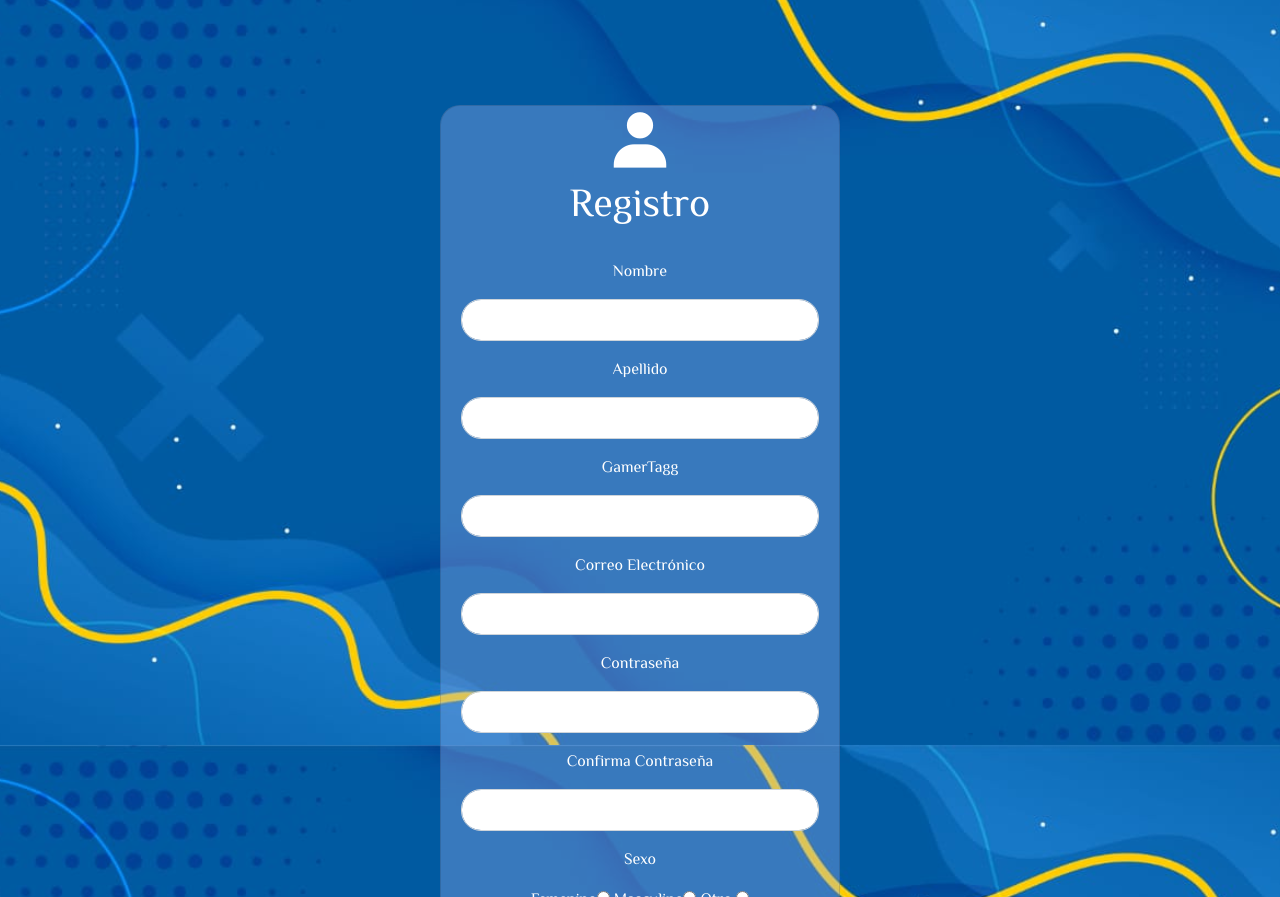
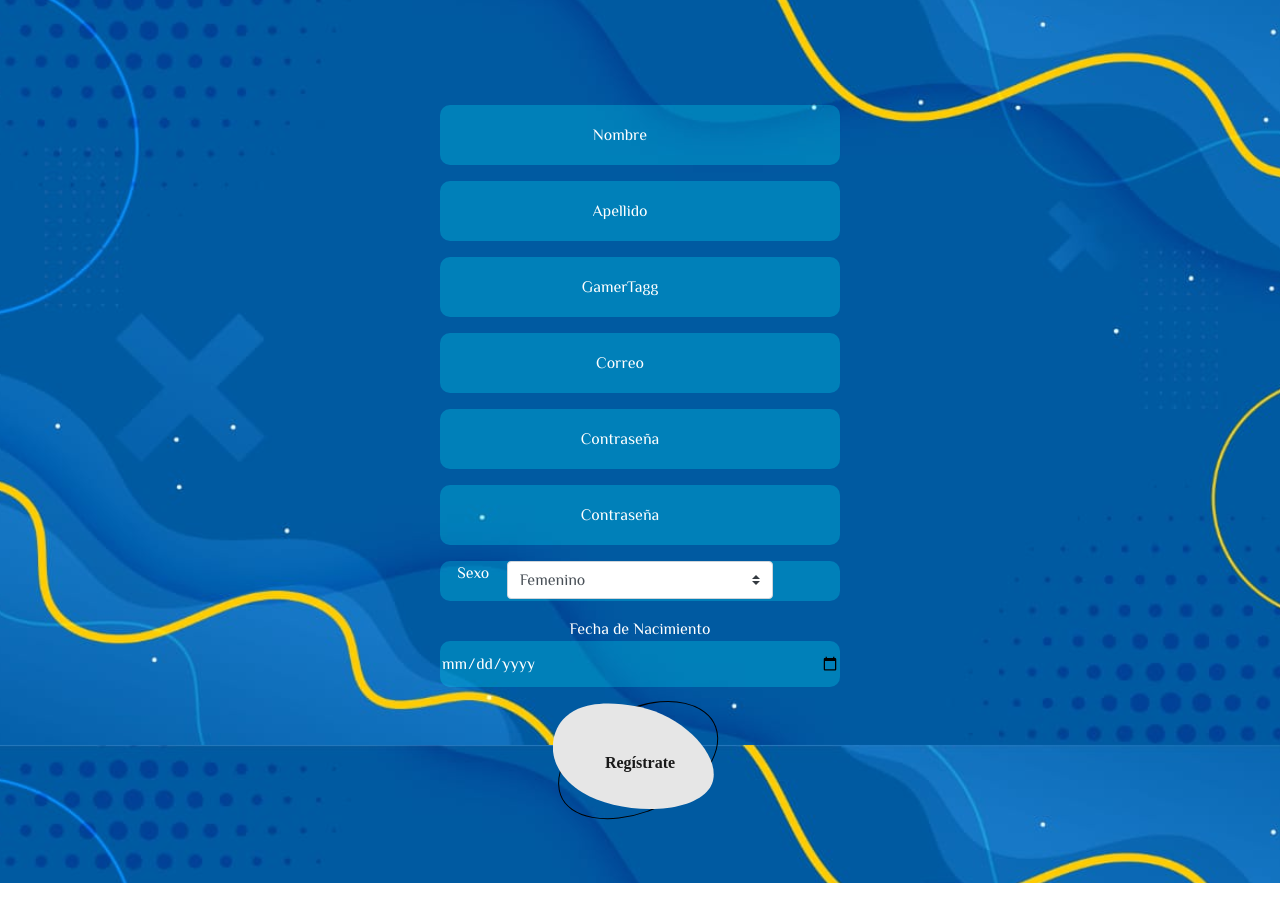
Before and after one commit to victoramon/Easter-egg, a website: page registro.html in a window 1280 px wide. Shown: the part 55-952 px from the top of the page. Drawn offline with nearby package versions, Linux system fonts and the light colour scheme; a web font is replaced by a local one.

Commit message:
cambios generales

```diff
--- a/registro.html
+++ b/registro.html
@@ -69,94 +69,53 @@
     </header>
     <div class="container ">
         <div id="formulario">
-            <div class="card  text-center">
-                <form id="form1">
-                    <div class="icono">
-                        <i class='bx bxs-user'></i>
+            <form class="text-center form__contacto">
+                <div class="form-group">
+                    <label for="InputName">Nombre</label>
+                    <input type="name" placeholder="Nombre" class="form-control text-center" id="InputName" />
                 </div>
-                    <h1 class="text-center">Registro</h1>
-                    <br />
-                    <div class="form-group text-center">
-                        <p>Nombre</p>
-                        <label for="" class="sr-only">Nombre</label>
-                        <input id="name" type="text" class="form-control" autofocusid="validationCustom01" value=""
-                            required>
-                        <div class="valid-feedback">
-                            listo!
+                <div class="form-group">
+                    <label for="InputName">Apellido</label>
+                    <input type="name" placeholder="Apellido" class="form-control text-center" id="InputName" />
                 </div>
+                <div class="form-group">
+                    <label for="InputName">GamerTagg</label>
+                    <input type="name" placeholder="GamerTagg" class="form-control text-center" id="InputName" />
+                </div>
+                <div class="form-group">
+                    <label for="exampleInputEmail1">Correo</label>
+                    <input type="email" placeholder="Correo" class="form-control text-center" id="exampleInputEmail1" />
+                </div>
+                <div class="form-group">
+                    <label for="exampleInputEmail1">Contraseña</label>
+                    <input type="password" placeholder="Contraseña" class="form-control text-center"
+                        id="exampleInputEmail1" />
+                </div>
+                <div class="form-group">
+                    <label for="exampleInputEmail1">Confirmar Contraseña</label>
+                    <input type="password" placeholder="Contraseña" class="form-control text-center"
+                        id="exampleInputEmail1" />
                 </div>
 
-                    <div class="form-group text-center">
-                        <p>Apellido</p>
-                        <label for="" class="sr-only">correo</label>
-                        <input id="apellido" type="text" class="form-control" autofocusid="validationCustom01" value=""
-                            required>
-                        <div class="valid-feedback">
-                            listo!
-                        </div>
+                <div class="form-group">
+                    <p>Sexo</p>
+                    <label class="mr-sm-2 sr-only" for="inlineFormCustomSelect">Preference</label>
+                    <select class="custom-select mr-sm-2" id="inlineFormCustomSelect">
+                        <option value="1">Femenino</option>
+                        <option value="2">Masculino</option>
+                        <option value="3">Otro</option>
+                    </select>
                 </div>
 
-                    <div class="form-group text-center">
-                        <p>GamerTagg</p>
-                        <label for="" class="sr-only">correo</label>
-                        <input id="GamerTagg" type="text" class="form-control" autofocusid="validationCustom01" value=""
-                            required>
-                        <div class="valid-feedback">
-                            listo!
-                        </div>
-                    </div>
-                    <div class="form-group text-center">
-                        <p>Correo Electrónico</p>
-                        <label for="" class="sr-only">correo</label>
-                        <input id="correo" type="text" class="form-control" autofocusid="validationCustom01" value=""
-                            required>
-                        <div class="valid-feedback">
-                            listo!
-                        </div>
-                    </div>
-                    <div class="form-group text-center">
-                        <p>Contraseña</p>
-                        <label for="" class="sr-only">correo</label>
-                        <input id="contrasenia1" type="text" class="form-control" autofocusid="validationCustom01" value=""
-                            required>
-                        <div class="valid-feedback">
-                            listo!
-                        </div>
-                    </div>
-                    <div class="form-group text-center">
-                        <p>Confirma Contraseña</p>
-                        <label for="" class="sr-only">correo</label>
-                        <input id="contrasenia2" type="text" class="form-control" autofocusid="validationCustom01" value=""
-                            required>
-                        <div class="valid-feedback">
-                            listo!
-                        </div>
-                    </div>
-                    <div class="form-group text-center">
-                        <p>Sexo</p>
-                        Femenino<input type="radio" name="Sexo" id="1">
-                        Masculino<input type="radio" name="Sexo" id="2">
-                        Otro <input type="radio" name="Sexo" id="3">
-                        <div class="valid-feedback">
-                            listo!
-                        </div>
-                    </div>
-
-                    <p>Fecha de Nacimiento </p><input type="date" class="redondeado" name="date" id="start"
-                        max="2003-12-31" min="1960-12-31">
-                    <br><br>
-
-                    <div class="form-group form-check">
-                        <input type="checkbox" class="form-check-input" id="exampleCheck1">
-                        <label class="form-check-label" for="exampleCheck1">Acepto términos y condiciones</label>
+                    Fecha de Nacimiento
+                <div class="form-group">
+                    <input type="date" class="redondeado" name="date" id="start" max="2003-12-31" min="1960-12-31">
                 </div>
 
                <button type="button" class="form__register--btn button button--janus">
-                        <span>Registrame</span>
+                    <span>Regístrate</span>
                 </button>
-                    <br />
             </form>
-            </div>
         </div>
     </div>
 
--- a/src/css/index.css
+++ b/src/css/index.css
@@ -69,3 +69,91 @@ body::-webkit-scrollbar-thumb {
     margin-right: 20px;
     color: white;
 }
+.container{
+    font-family: 'Philosopher', sans-serif;
+}
+.navbar {
+    background-color: #20785a4a;
+}
+
+
+.first__row{
+    border-top: 1px solid white;
+}
+
+.form-group {
+    background: rgba(0, 239, 254, 0.25);
+    color:white;
+    border:0;
+    display: grid;
+    grid-template-columns: 1fr 4fr 1fr;
+    grid-template-rows: 1fr;
+    justify-content: start;
+    border-radius: 10px;
+}
+
+.form-group label{
+    grid-column: 1 / 2;
+    grid-row: 1 / 2;
+    color:transparent;
+    transition: 450ms all ease;
+}
+
+.form__contacto input, .form__contacto textarea {
+    color: white;
+    background: transparent;
+    border:0;
+    grid-column: 1 / 4;
+    grid-row: 1 / 2;
+    margin: 10px 0;
+}
+
+.form__message{
+    border-radius: 0 0 50% 50%;
+}
+
+.form__contacto textarea{
+    border-radius: 0 0 50% 50%;
+    padding-top: 1rem;
+}
+
+.form-group:hover label  , .form__contacto textarea:hover ~ label  {
+    color: white;
+}
+
+.form__contacto input:focus, .form__contacto textarea:focus {
+    background: transparent;
+    color:white;
+    border: 0;
+    box-shadow: none;
+
+}
+
+.form__contacto input::placeholder, .form__contacto textarea::placeholder{
+    color:white;
+}
+
+.contacto__direccion{
+    flex-direction: column;
+    display:flex;
+    align-items:center;
+    justify-content: center;
+    border-left: 1px solid white;
+}
+
+.parrafo__contacto{
+    display:flex;
+    justify-content: center;
+}
+.contacto__direccion p{
+    max-width: 80%;
+    font-size: 20px;
+    text-align: center;
+    align-items:center;
+    justify-content: center;
+    align-self: center;
+}
+
+.contacto__direccion {
+    align-self: center;
+}
```
Also changed, not shown: contacto.html (+4 -4 lines), index.html (+11 -13 lines). Lines whose indentation alone changed are shown as unchanged.
